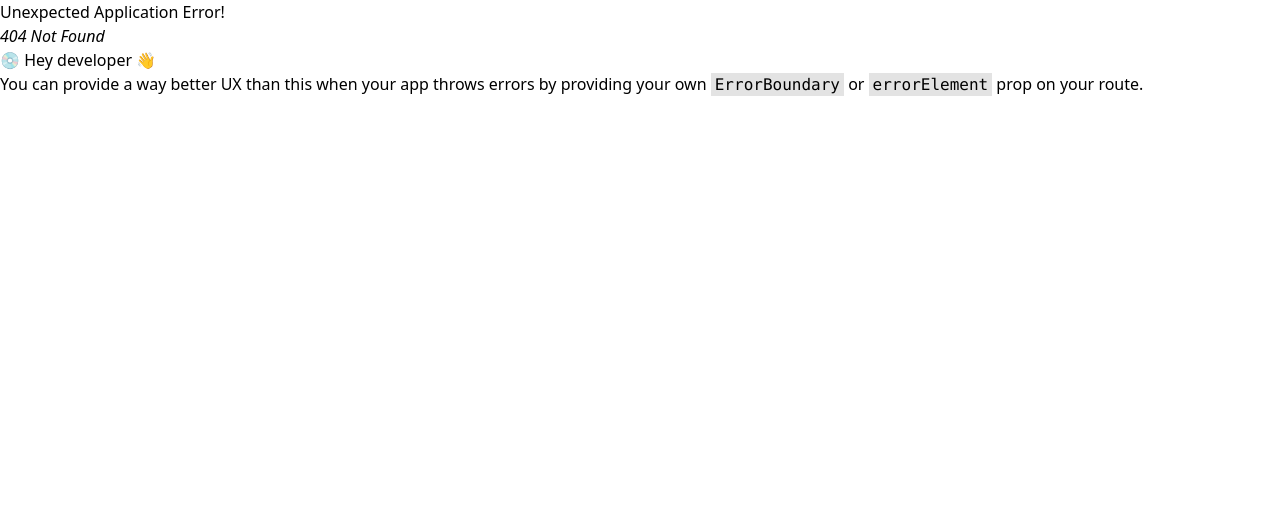
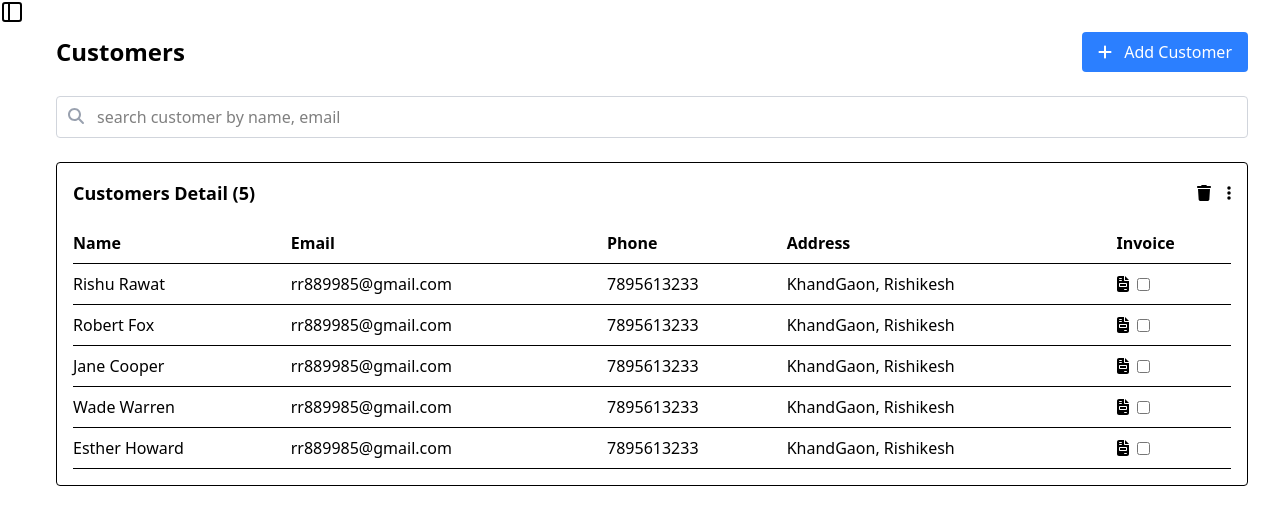
Before and after one commit to antarakanswal1/BillingSys, a React (Vite) app: page /customerinfo in a window 1280 px wide. Before the commit this address had no page. Shown: the top 524 px of the page. Built offline with nearby package versions, Linux system fonts and the light colour scheme.

Commit message:
customerinfo

```diff
--- a/package.json
+++ b/package.json
@@ -10,6 +10,11 @@
     "preview": "vite preview"
   },
   "dependencies": {
+    "@fortawesome/fontawesome-svg-core": "^6.7.2",
+    "@fortawesome/free-brands-svg-icons": "^6.7.2",
+    "@fortawesome/free-regular-svg-icons": "^6.7.2",
+    "@fortawesome/free-solid-svg-icons": "^6.7.2",
+    "@fortawesome/react-fontawesome": "^0.2.2",
     "@tailwindcss/vite": "^4.1.4",
     "lucide-react": "^0.503.0",
     "react": "^19.0.0",
--- a/src/App.jsx
+++ b/src/App.jsx
@@ -4,6 +4,7 @@ import {
 } from 'react-router-dom';
 import CustomerDetail from './Pages/CustomerDetail';
 import CustomerDetail2 from './Pages/CustomerDetail2';
+import CustomerInfo from './Pages/CustomerInfo';
 import Dashboard from './Pages/Dashboard';
 import LoginPage from './Pages/LoginPage';
 import LoginPage2 from './Pages/LoginPage2';
@@ -14,6 +15,7 @@ const router = createBrowserRouter([
   { path: "/dashboard", element: <Dashboard /> },
   { path: "/", element: <LoginPage /> },
   { path: "/loginpage2", element: <LoginPage2 /> },
+  { path: "/customerinfo", element: <CustomerInfo /> },
 ]);
 
 function App() {
--- /dev/null
+++ b/src/Pages/CustomerInfo.jsx
@@ -0,0 +1,117 @@
+import React from "react";
+import { FontAwesomeIcon } from "@fortawesome/react-fontawesome";
+import {
+  faTrash,
+  faEllipsisV,
+  faFileInvoice,
+  faPlus,
+  faSearch,
+//   faSignOutAlt,
+} from "@fortawesome/free-solid-svg-icons";
+import { Sidebar } from "lucide-react";
+
+const customers = [
+  {
+    name: "Rishu Rawat",
+    email: "rr889985@gmail.com",
+    phone: "7895613233",
+    address: "KhandGaon, Rishikesh",
+  },
+  {
+    name: "Robert Fox",
+    email: "rr889985@gmail.com",
+    phone: "7895613233",
+    address: "KhandGaon, Rishikesh",
+  },
+  {
+    name: "Jane Cooper",
+    email: "rr889985@gmail.com",
+    phone: "7895613233",
+    address: "KhandGaon, Rishikesh",
+  },
+  {
+    name: "Wade Warren",
+    email: "rr889985@gmail.com",
+    phone: "7895613233",
+    address: "KhandGaon, Rishikesh",
+  },
+  {
+    name: "Esther Howard",
+    email: "rr889985@gmail.com",
+    phone: "7895613233",
+    address: "KhandGaon, Rishikesh",
+  },
+];
+
+export default function CustomerPage() {
+  return (
+    <div className="flex h-screen">
+      {/* Sidebar */}
+      <Sidebar/>
+
+      {/* Main Content */}
+      <main className="flex-1 bg-white p-8 overflow-y-auto">
+        <div className="flex items-center justify-between mb-6">
+          <h1 className="text-2xl font-bold">Customers</h1>
+          <button className="bg-blue-500 text-white px-4 py-2 rounded hover:bg-blue-600">
+            <FontAwesomeIcon icon={faPlus} className="mr-2" /> Add Customer
+          </button>
+        </div>
+
+        <div className="mb-6">
+          <div className="relative w-full">
+            <input
+              type="text"
+              placeholder="search customer by name, email"
+              className="w-full border border-gray-300 rounded pl-10 pr-4 py-2"
+            />
+            <FontAwesomeIcon
+              icon={faSearch}
+              className="absolute left-3 top-3 text-gray-400"
+            />
+          </div>
+        </div>
+
+        <div className="border rounded p-4">
+          <div className="flex justify-between items-center mb-4">
+            <h2 className="text-lg font-semibold">
+              Customers Detail ({customers.length})
+            </h2>
+            <div className="flex gap-4">
+              <FontAwesomeIcon icon={faTrash} className="cursor-pointer" />
+              <FontAwesomeIcon icon={faEllipsisV} className="cursor-pointer" />
+            </div>
+          </div>
+
+          <table className="w-full text-left">
+            <thead>
+              <tr className="border-b">
+                <th className="py-2">Name</th>
+                <th className="py-2">Email</th>
+                <th className="py-2">Phone</th>
+                <th className="py-2">Address</th>
+                <th className="py-2">Invoice</th>
+              </tr>
+            </thead>
+            <tbody>
+              {customers.map((customer, index) => (
+                <tr key={index} className="border-b hover:bg-gray-50">
+                  <td className="py-2">{customer.name}</td>
+                  <td className="py-2">{customer.email}</td>
+                  <td className="py-2">{customer.phone}</td>
+                  <td className="py-2">{customer.address}</td>
+                  <td className="py-2">
+                    <div className="flex items-center gap-2">
+                      <FontAwesomeIcon icon={faFileInvoice} />
+                      <input type="checkbox" />
+                    </div>
+                  </td>
+                </tr>
+              ))}
+            </tbody>
+          </table>
+        </div>
+      </main>
+    </div>
+  );
+}
--- a/src/Pages/LoginPage.jsx
+++ b/src/Pages/LoginPage.jsx
@@ -1,9 +1,85 @@
-import React from 'react'
+import React, { useState } from "react";
+import { FontAwesomeIcon } from "@fortawesome/react-fontawesome";
+import { faTimes } from "@fortawesome/free-solid-svg-icons";
 
-const LoginPage = () => {
+export default function LoginSignup() {
+  const [showRightPanel, setShowRightPanel] = useState(true);
+
   return (
-    <div>LoginPage</div>
-  )
+    <div className="min-h-screen flex items-center justify-center bg-gray-100">
+      <div className="w-full max-w-4xl bg-white rounded-lg shadow-lg flex overflow-hidden">
+        {/* Left Side - Login */}
+        <div className="w-full md:w-1/2 p-10">
+          <div className="flex flex-col items-center">
+            <div className="bg-gray-200 rounded-full p-4 mb-4">
+              <svg
+                xmlns="http://www.w3.org/2000/svg"
+                fill="none"
+                viewBox="0 0 24 24"
+                strokeWidth={1.5}
+                stroke="currentColor"
+                className="w-10 h-10 text-blue-600"
+              >
+                <path
+                  strokeLinecap="round"
+                  strokeLinejoin="round"
+                  d="M16.5 10.5V6.75A4.5 4.5 0 0012 2.25v0a4.5 4.5 0 00-4.5 4.5v3.75m9 0h-9m9 0l-1.636 9.818A2.25 2.25 0 0112.636 22.5H11.36a2.25 2.25 0 01-2.22-2.182L7.5 10.5"
+                />
+              </svg>
+            </div>
+
+            <h1 className="text-2xl font-bold text-blue-700 mb-2">Inventor</h1>
+            <p className="text-gray-500 text-sm mb-6">welcome back! please enter your details.</p>
+
+            <input
+              type="text"
+              placeholder="Enter your Email"
+              className="w-full px-4 py-2 border rounded mb-4 focus:outline-none focus:ring-2 focus:ring-blue-600"
+            />
+            <input
+              type="password"
+              placeholder="************"
+              className="w-full px-4 py-2 border rounded mb-2 focus:outline-none focus:ring-2 focus:ring-blue-600"
+            />
+            <div className="w-full text-right text-sm text-blue-600 hover:underline cursor-pointer mb-4">
+              Forgot Password?
+            </div>
+            <button className="w-full bg-blue-600 text-white py-2 rounded hover:bg-blue-700 transition">
+              Sign in
+            </button>
+          </div>
+        </div>
+
+        {/* Right Side - Sign Up Prompt */}
+        {showRightPanel && (
+          <div className="hidden md:flex flex-col justify-between bg-blue-900 text-white p-10 relative w-1/2">
+            <button
+              className="absolute top-4 right-4 text-white hover:text-red-400"
+              onClick={() => setShowRightPanel(false)}
+            >
+              <FontAwesomeIcon icon={faTimes} className="h-6 w-6" />
+            </button>
+            <div>
+              <h2 className="text-2xl font-bold mb-2">New here?</h2>
+              <p className="mb-6">Create your company account</p>
+              <button className="bg-white text-blue-900 py-2 px-6 rounded hover:bg-gray-200">
+                Sign Up
+              </button>
+            </div>
+
+            <div className="flex justify-end mt-auto">
+              <svg
+                xmlns="http://www.w3.org/2000/svg"
+                viewBox="0 0 24 24"
+                fill="currentColor"
+                className="w-6 h-6 text-white opacity-20"
+              >
+                <path d="M7 17l5-5 5 5z" />
+              </svg>
+            </div>
+          </div>
+        )}
+      </div>
+    </div>
+  );
 }
-
-export default LoginPage
--- a/src/Pages/LoginPage2.jsx
+++ b/src/Pages/LoginPage2.jsx
@@ -1,9 +1,67 @@
-import React from 'react'
+import React, { useState } from 'react';
 
 const LoginPage2 = () => {
+  const [email, setEmail] = useState('');
+  const [password, setPassword] = useState('');
+
+  const handleBack = () => {
+    window.location.href = '/'; // Redirect to another page
+  };
+
   return (
-    <div>LoginPage2</div>
-  )
-}
+    <div className="flex items-center justify-center min-h-screen bg-gray-100">
+      <div className="w-full max-w-md p-6 bg-white rounded-lg shadow-md">
+        <button onClick={handleBack} className="mb-4 text-gray-600 hover:text-gray-800">
+          <i className="fas fa-arrow-left"></i>
+        </button>
+        <div className="text-center">
+          <i className="fas fa-hanger text-4xl text-blue-700 mb-2"></i>
+          <h2 className="text-2xl font-bold text-gray-800">Inventor</h2>
+          <p className="text-gray-600">Log in to your account</p>
+          <p className="text-gray-500 text-sm">welcome back! please enter your details.</p>
+        </div>
+        <form className="mt-6">
+          <div className="mb-4">
+            <label className="block text-gray-700 text-sm font-bold mb-2" htmlFor="email">
+              Company Email/Mobile number
+            </label>
+            <input
+              type="text"
+              id="email"
+              value={email}
+              onChange={(e) => setEmail(e.target.value)}
+              className="w-full px-3 py-2 border rounded-lg focus:outline-none focus:ring-2 focus:ring-blue-500"
+              placeholder="Enter your Email"
+            />
+          </div>
+          <div className="mb-4">
+            <label className="block text-gray-700 text-sm font-bold mb-2" htmlFor="password">
+              Password
+            </label>
+            <input
+              type="password"
+              id="password"
+              value={password}
+              onChange={(e) => setPassword(e.target.value)}
+              className="w-full px-3 py-2 border rounded-lg focus:outline-none focus:ring-2 focus:ring-blue-500"
+              placeholder="********"
+            />
+          </div>
+          <div className="text-right mb-4">
+            <a href="/forgot-password" className="text-blue-500 text-sm hover:underline">
+              Forgot Password?
+            </a>
+          </div>
+          <button
+            type="submit"
+            className="w-full bg-blue-500 text-white py-2 rounded-lg hover:bg-blue-600"
+          >
+            Sign in
+          </button>
+        </form>
+      </div>
+    </div>
+  );
+};
 
-export default LoginPage2
+export default LoginPage2;
```
Also changed, not shown: 1 other file (tests, documents, lock files or other folders).
